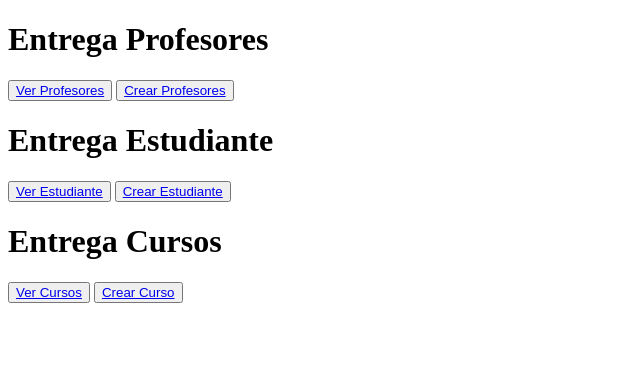
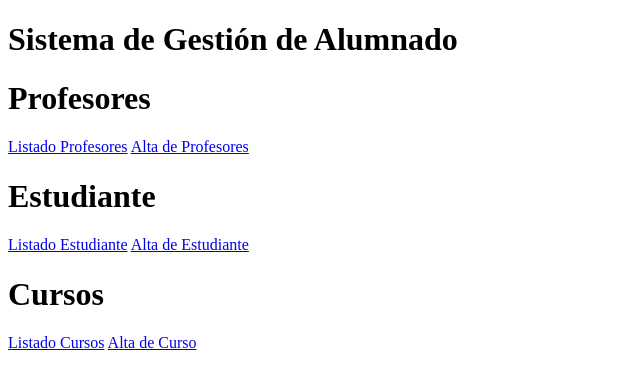
Before and after one commit to JMCARRERASPYTHON/TuPrimerPagina-Carreras, a Django app: page / in a window 1280 px wide. Shown: the top 389 px of the page, without its empty margins (0-640 px from the left). Run offline with Django 5.2, Linux system fonts and the light colour scheme.

Commit message:
Actualización de Altas y Listas

```diff
--- a/project/core/templates/core/base.html
+++ b/project/core/templates/core/base.html
@@ -6,7 +6,7 @@
     <title>Document</title>
 </head>
 <body>
-
+    <h1>Sistema de Gestión de Alumnado</h1>
     {% block contenido %}
 
     {% endblock contenido %}
--- a/project/core/templates/core/curso_inscription_list.html
+++ b/project/core/templates/core/curso_inscription_list.html
@@ -3,15 +3,17 @@
 
 {% block contenido %}
 <h1>Listado de Inscripciones de Alumnos a los Cursos</h1>
-<table style="width: 100%;">
-    <tr>
+<table style="margin-bottom:10px; width: 100%; border: 1px solid #000"  cellspacing="3" cellpadding="4">
+    <tr style="background-color: #ccc;">
         <td>Curso</td>
         <td>Estudiante</td>
+        <td>Acciones</td>
     </tr>
     {% for inscripto in inscriptos %}
         <tr>
             <td>{{ inscripto.curso.nombre }}</td>
             <td>{{ inscripto.estudiante.nombre }} {{ inscripto.estudiante.apellido }}</td>
+            <td><a href="#">Eliminar</a></td>
         </tr>
     {% endfor %}
 </table>
--- a/project/core/templates/core/estudiante_list.html
+++ b/project/core/templates/core/estudiante_list.html
@@ -3,17 +3,19 @@
 
 {% block contenido %}
 <h1>Listado de Estudiantes</h1>
-    <table style="width: 100%;">
-        <tr>
+<table style="margin-bottom:10px; width: 100%; border: 1px solid #000"  cellspacing="3" cellpadding="4">
+    <tr style="background-color: #ccc;">
             <td>Nombre</td>
             <td>Apellido</td>
             <td>Email</td>
+            <td>Acciones</td>
         </tr>
     {% for estudiante in estudiantes %}
         <tr>
                 <td>{{ estudiante.nombre }}</td>
                 <td>{{ estudiante.apellido }}</td>
                 <td>{{ estudiante.email }}</td>
+                <td><a href="#">Modificar</a><br><a href="#">Eliminar</a></td>
             </tr>
     {% endfor %}
     </table>
--- a/project/core/templates/core/index.html
+++ b/project/core/templates/core/index.html
@@ -2,18 +2,17 @@
 
 {% block contenido %}
 
-    <h1>Entrega Profesores</h1>
+    <h1>Profesores</h1>
+    <a href="{% url 'profesor_list' %}">Listado Profesores</a>
+    <a href="{% url 'profesor_create' %}">Alta de Profesores</a>
 
-    <button><a href="{% url 'profesor_list' %}">Ver Profesores</a></button>
-    <button><a href="{% url 'profesor_create' %}">Crear Profesores</a></button>
-
-    <h1>Entrega Estudiante</h1>
-    <button><a href="{% url 'estudiante_list' %}">Ver Estudiante</a></button>
-    <button><a href="{% url 'estudiante_create' %}">Crear Estudiante</a></button>
+    <h1>Estudiante</h1>
+    <a href="{% url 'estudiante_list' %}">Listado Estudiante</a>
+    <a href="{% url 'estudiante_create' %}">Alta de Estudiante</a>
 
 
-    <h1>Entrega Cursos</h1>
-    <button><a href="{% url 'curso_list' %}">Ver Cursos</a></button>
-    <button><a href="{% url 'curso_create' %}">Crear Curso</a></button>
+    <h1>Cursos</h1>
+    <a href="{% url 'curso_list' %}">Listado Cursos</a>
+    <a href="{% url 'curso_create' %}">Alta de Curso</a>
 
 {% endblock contenido %}
```
Also changed, not shown: project/core/templates/core/curso_list.html (+4 -3 lines), project/core/templates/core/profesor_list.html (+4 -3 lines).
